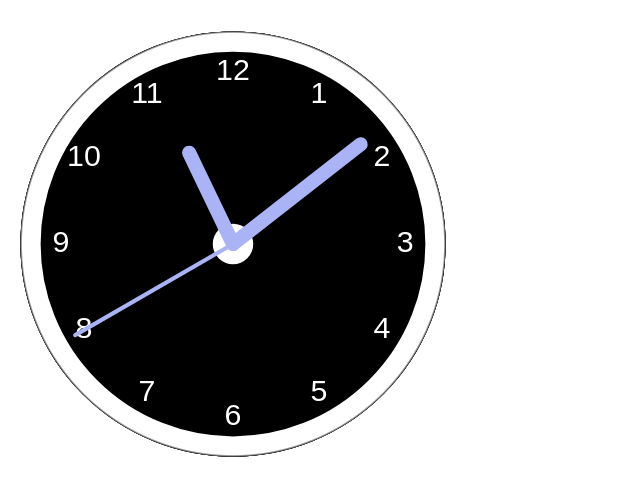
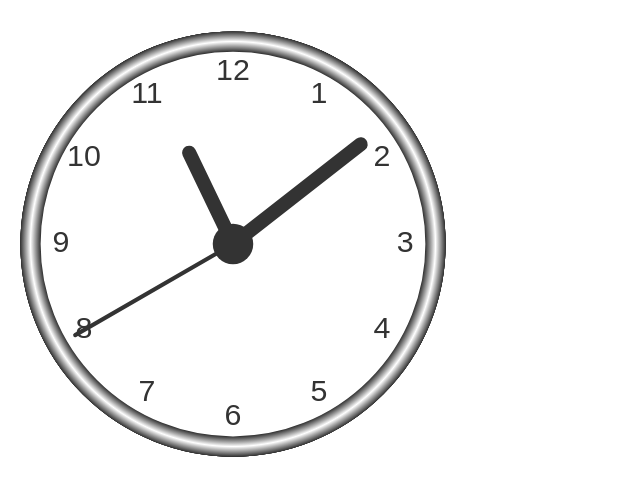
Before and after one commit to Alex1sol/s3-canvas, a plain HTML site: page index.html in a window 1280 px wide. Shown: the part 61-556 px from the top of the page, without its empty margins (0-640 px from the left). Drawn offline with Linux system fonts and the light colour scheme.

Commit message:
Error encontrado y corregido

```diff
--- a/index.html
+++ b/index.html
@@ -8,7 +8,7 @@
 <body>
 
     <h1>Alex Leones</h1>
-    <canvas id="mycanvas" width="450px" height="450px"></canvas>
-   <script src="js/canva.js"></script>
+    <canvas id="myCanvas" width="450px" height="450px"></canvas>
+   <script src="js/erro.js"></script>
 </body>
 </html>
--- /dev/null
+++ b/js/erro.js
@@ -0,0 +1,85 @@
+var canvas = document.getElementById("myCanvas");
+var ctx = canvas.getContext('2d');
+let radius = canvas.height /2
+// console.log(radius);
+
+ctx.translate(radius, radius);
+radius = radius * 0.9
+// dibujaCirculo()
+setInterval(dibujaCirculo, 1000)
+
+function dibujaCirculo() {
+
+    dibujaContorno(radius, radius)
+    dibujaNumeros(ctx, radius);
+    dibujaTiempo(ctx, radius);
+}
+
+function dibujaContorno() {
+    const grad = ctx.createRadialGradient(0,0, radius * 0.95, 0, 0, radius * 1.05);
+    grad.addColorStop(0, '#333');
+    grad.addColorStop(0.5, 'white');
+    grad.addColorStop(1, '#333');
+
+    ctx.beginPath();
+    ctx.arc(0,0,radius,0, 2 * Math.PI);
+    ctx.fillStyle = 'white';
+    ctx.fill();
+
+    ctx.strokeStyle = grad;
+    ctx.lineWidth = radius*0.1;
+    ctx.stroke();
+
+    ctx.beginPath();
+    ctx.arc(0, 0 , radius * 0.1, 0 , 2 * Math.PI);
+    ctx.fillStyle = '#333'
+    ctx.fill();
+}
+
+function dibujaNumeros(ctx, radius) {
+    ctx.font = radius * 0.15 + "px arial";
+    ctx.textBaseline = "middle";
+    ctx.textAlign = "center";
+
+    for (let num = 1; num < 13; num++) {
+        let ang = num * Math.PI / 6;
+        ctx.rotate(ang);
+        ctx.translate(0, -radius * 0.85);
+        ctx.rotate(-ang);
+        ctx.fillText(num.toString(), 0,0);
+        ctx.rotate(ang);
+        ctx.translate(0, radius * 0.85);
+        ctx.rotate(-ang);
+    }
+}
+
+function dibujaTiempo(ctx, radius){
+    const now = new Date();
+    let hora = now.getHours();
+    let minuto = now.getMinutes();
+    let segundo = now.getSeconds();
+
+    hora = hora%12;
+    hora = (hora* Math.PI/6) + (minuto*Math.PI/(6*60)+ segundo*Math.PI/(360*60) );
+    dibujaPerillas(ctx, hora, radius*0.5, radius*0.07);
+// // No es necesario dividir por 6, ya que los segundos cubren 30 grados
+    minuto = (minuto * Math.PI/30)+(segundo*Math.PI/(30*60));
+    dibujaPerillas(ctx, minuto, radius*0.8, radius*0.07);
+ // corrección del cálculo del ángulo de los segundos
+    segundo = (segundo * Math.PI/30);
+    dibujaPerillas(ctx, segundo, radius*0.9, radius*0.02)
+
+}
+
+
+function dibujaPerillas(ctx, pos, length, width) {
+    ctx.beginPath();
+    ctx.lineWidth= width;
+    ctx.lineCap = "round";
+    ctx.moveTo(0,0);
+    ctx.rotate(pos);
+    ctx.lineTo(0, -length);
+    ctx.stroke();
+    ctx.rotate(-pos);
+
+}
```
